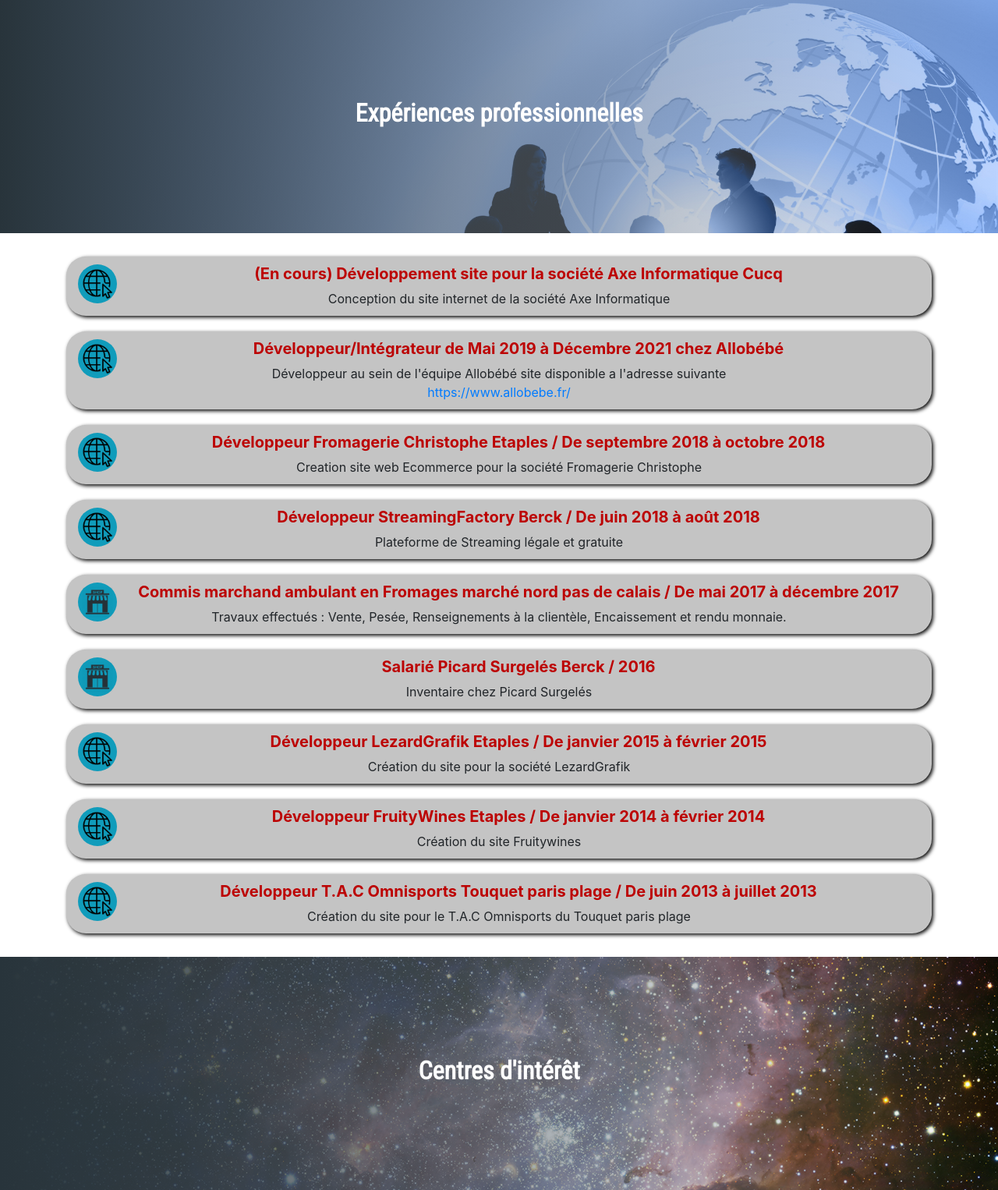
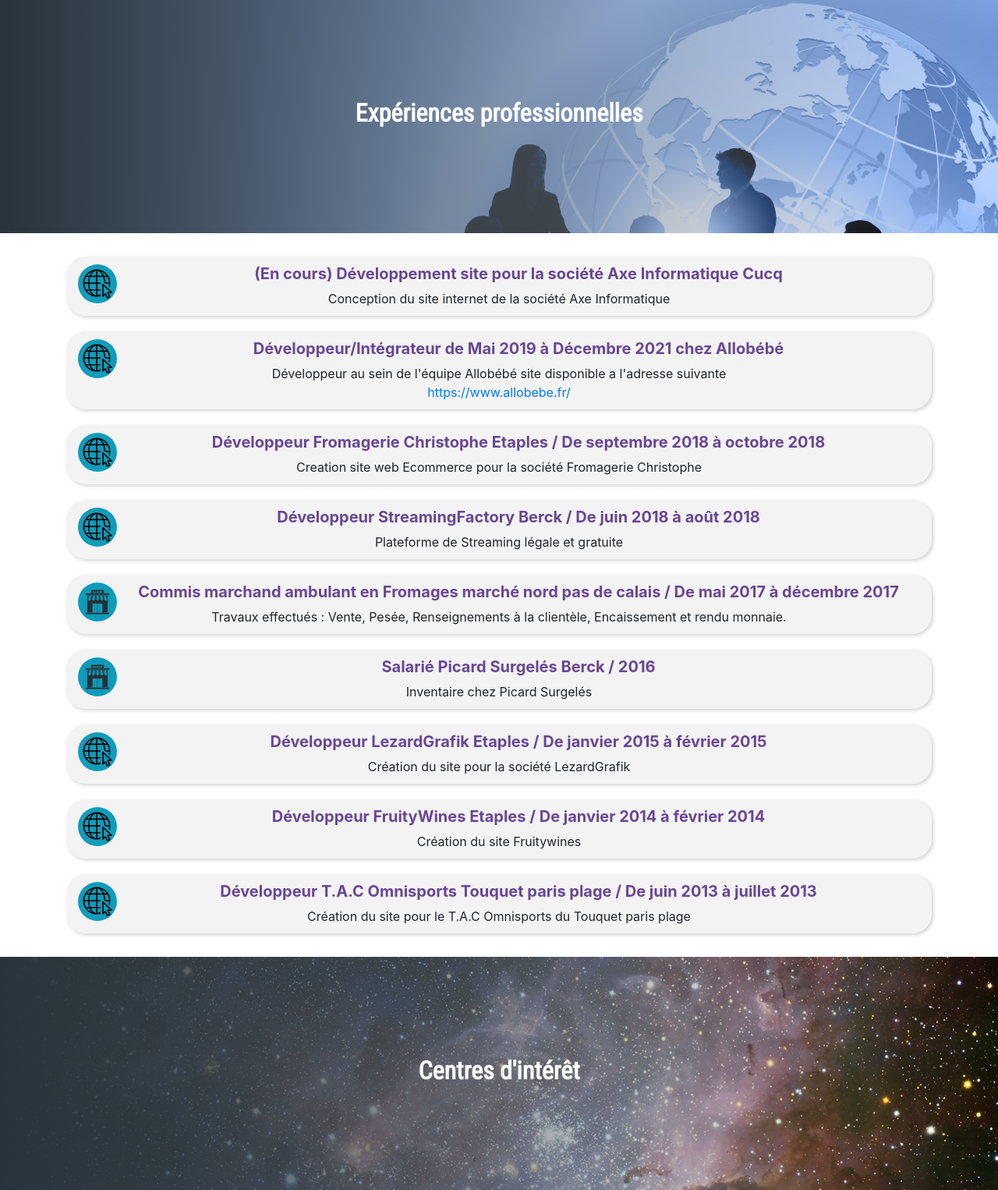
Before and after one commit to Eyzo/cv, a PHP site: page / in a window 1280 px wide. Shown: the part 1367-2893 px from the top of the page at 78% size. Run offline with PHP 8.4, Linux system fonts and the light colour scheme; some libraries are stand-ins or nearby versions.

Commit message:
mise a jour css

```diff
--- a/css/style.css
+++ b/css/style.css
@@ -181,12 +181,12 @@ margin:auto;
 
 .xp-pro
 {
-	background-color: #C4C4C4;
+	background-color: #c4c4c433;
 	border-radius: 25px;
 	padding: 10px;
 	margin-bottom:20px;
 	transition: transform 0.3s;
-	box-shadow: 2px 2px 5px black;
+	box-shadow: 2px 2px 5px #0000002e;
 }
 
 .xp-pro:hover
@@ -217,7 +217,7 @@ margin:auto;
 
 .xp-title h5
 {
-	color:#BC0303;
+	color:#694695;
  	text-align:center;
 }
 
```
